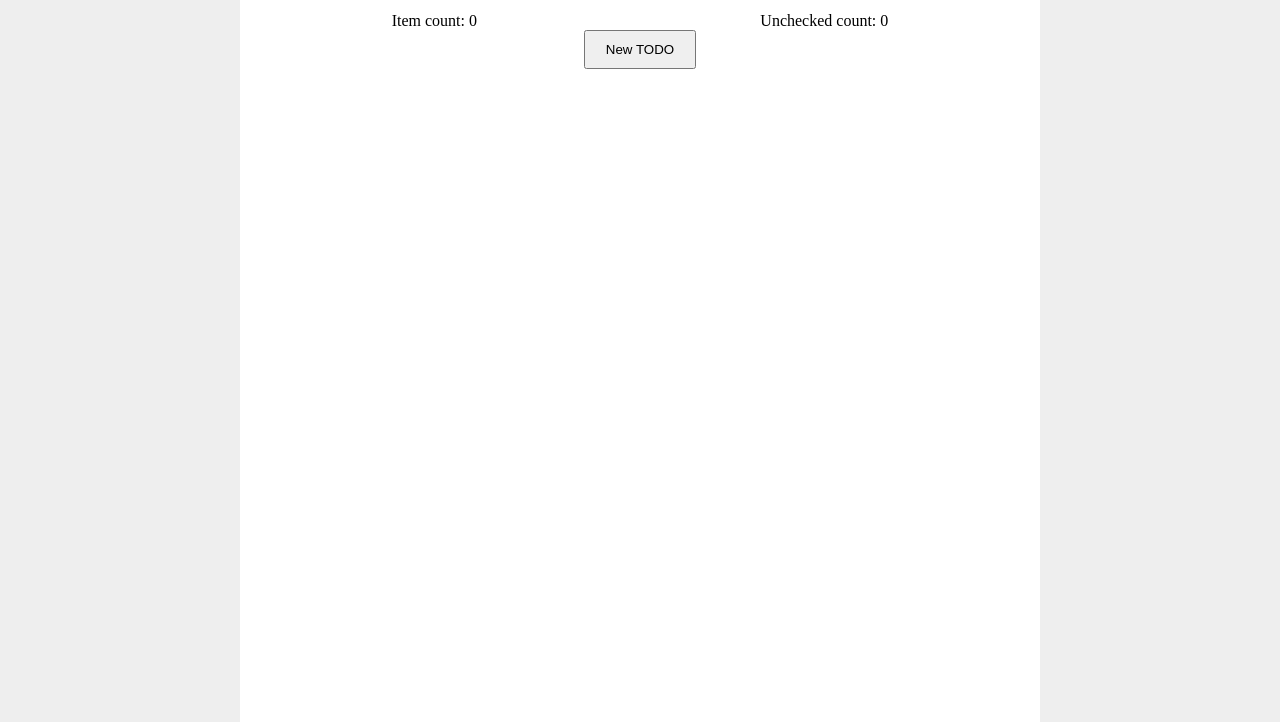
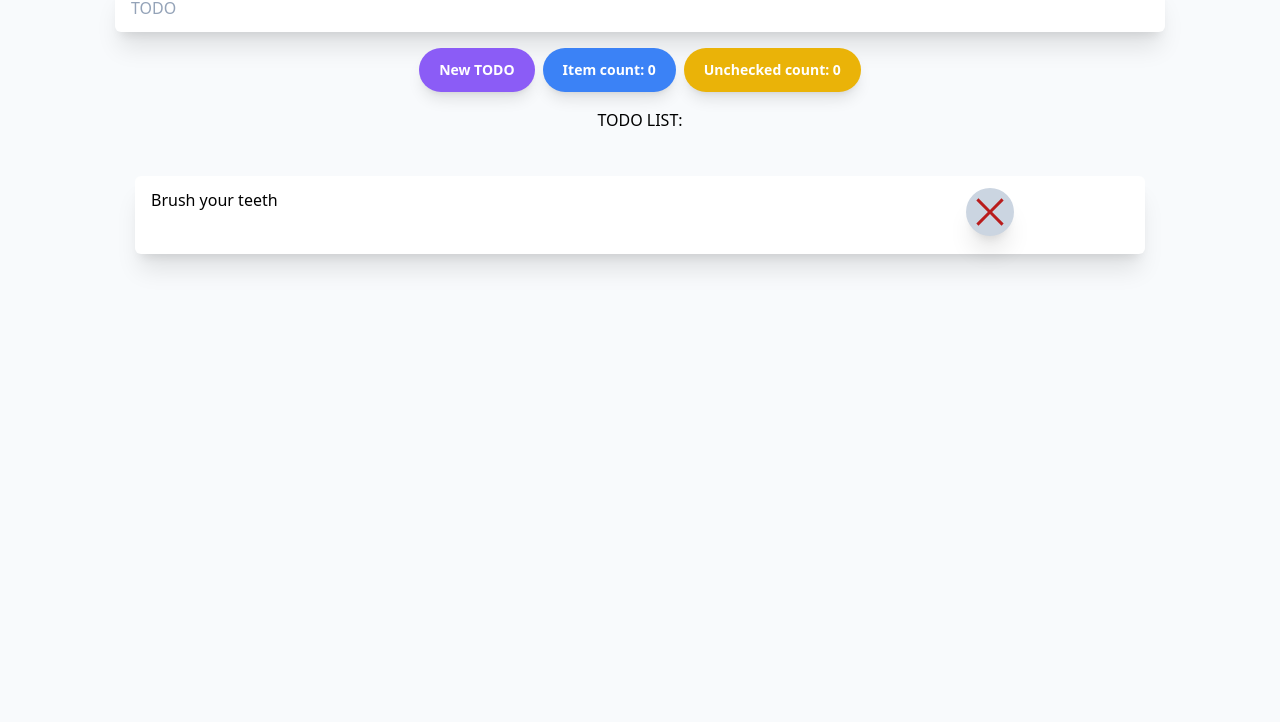
Before and after one commit to Ulgamon/project0, a plain HTML site: page index.html in a window 1280 px wide. Shown: the part 78-800 px from the top of the page. Drawn offline with nearby package versions, Linux system fonts and the light colour scheme.

Commit message:
import tailwindcss via CDN added, styles and centered couple of elements

```diff
--- a/index.html
+++ b/index.html
@@ -3,16 +3,63 @@
   <head>
     <title>TODO App</title>
     <link rel="stylesheet" type="text/css" href="./styles.css" />
+    <script src="https://cdn.tailwindcss.com"></script>
   </head>
   <body>
-    <div class="container center">
-      <h1 class="center title">My TODO App</h1>
-      <div class="flow-right controls">
-        <span>Item count: <span id="item-count">0</span></span>
-        <span>Unchecked count: <span id="unchecked-count">0</span></span>
-      </div>
-      <button class="button center" onClick="newTodo()">New TODO</button>
-      <ul id="todo-list" class="todo-list"></ul>
+    <div class="container shadow-2xl bg-slate-50">
+      <h1 class="mx-auto my-3">TODO App</h1>
+
+
+        <submit onSubmit="submitTodo()">
+          <input type="text"
+          name="email"
+          class="mt-1 px-4 py-3 mx-auto bg-white border-0 shadow-xl border-slate-300
+          placeholder-slate-400 focus:outline-none
+          block w-10/12 rounded-md"
+          placeholder="TODO" />
+
+          <div class="flex flex-row justify-center content-center m-3">
+            <div class="basis-1/11 m-1">
+              <button class="bg-violet-500 hover:bg-violet-600 active:bg-violet-700 focus:outline-none focus:ring
+              focus:ring-violet-300 px-5 py-3 text-sm leading-5 rounded-full font-semibold text-white shadow-lg" onClick="newTodo()">
+              New TODO
+              </button>
+            </div>
+            <div class="basis-1/11 m-1">
+              <p class="bg-blue-500 hover:bg-blue-600
+               px-5 py-3 text-sm leading-5 rounded-full font-semibold text-white shadow-lg">
+              Item count: <span id="item-count">0</span>
+            </p>
+            </div>
+            <div class="basis-1/10 m-1">
+              <p class="bg-yellow-500 hover:bg-yellow-600
+               px-5 py-3 text-sm leading-5 rounded-full font-semibold text-white shadow-lg">
+              Unchecked count: <span id="unchecked-count">0</span>
+            </p>
+            </div>
+
+          </div>
+        </submit>
+
+      <h3 class="mx-auto">TODO LIST:</h3>
+      <ul id="todo-list" class="todo-list w-10/12 mx-auto block">
+        <div class="flex flex-row mt-1 px-4 py-3 w-full bg-white shadow-xl rounded-md">
+          <div class="basis-10/12">
+            Brush your teeth
+          </div>
+          <div class="basis-2/12">
+            <button
+            class="hover:bg-slate-400 bg-slate-300 active:bg-slate-500 focus:bg-slate-500 rounded-full shadow-xl ml-auto">
+            <svg class="fill-red-700"
+            xmlns="http://www.w3.org/2000/svg"
+            height="48"
+            width="48">
+              <path
+              d="m12.45 37.65-2.1-2.1L21.9 24 10.35 12.45l2.1-2.1L24 21.9l11.55-11.55
+               2.1 2.1L26.1 24l11.55 11.55-2.1 2.1L24 26.1Z"/></svg></button>
+          </div>
+        </div>
+      </ul>
     </div>
     <script src="./script.js"></script>
   </body>
--- a/script.js
+++ b/script.js
@@ -1,9 +1,12 @@
-const classNames = {
-  TODO_ITEM: 'todo-container',
-  TODO_CHECKBOX: 'todo-checkbox',
-  TODO_TEXT: 'todo-text',
-  TODO_DELETE: 'todo-delete',
+class Todo {
+  constructor(text) {
+    this.checked = false
+    this.text = text
+    this.date = Date.now()
+  }
 }
+
+let todos = []
 
 const list = document.getElementById('todo-list')
 const itemCountSpan = document.getElementById('item-count')
```
